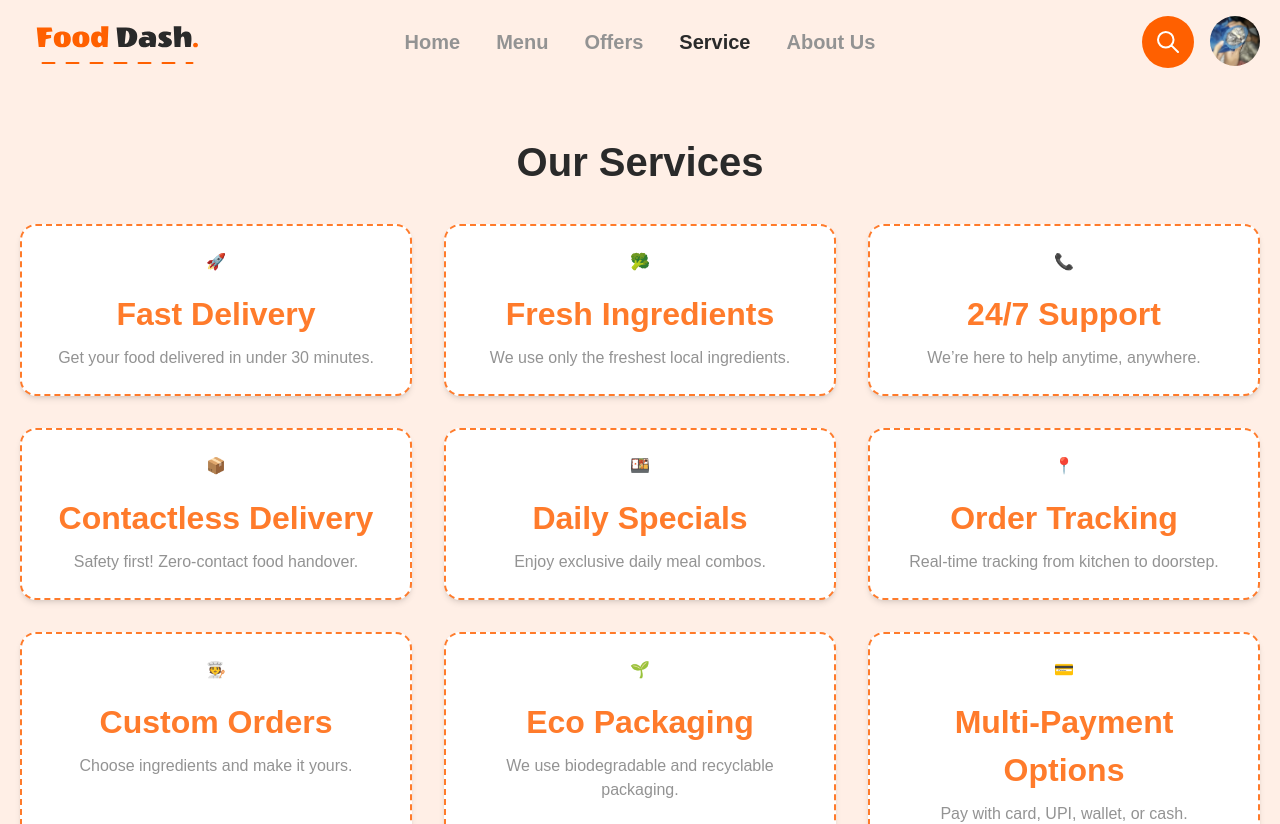
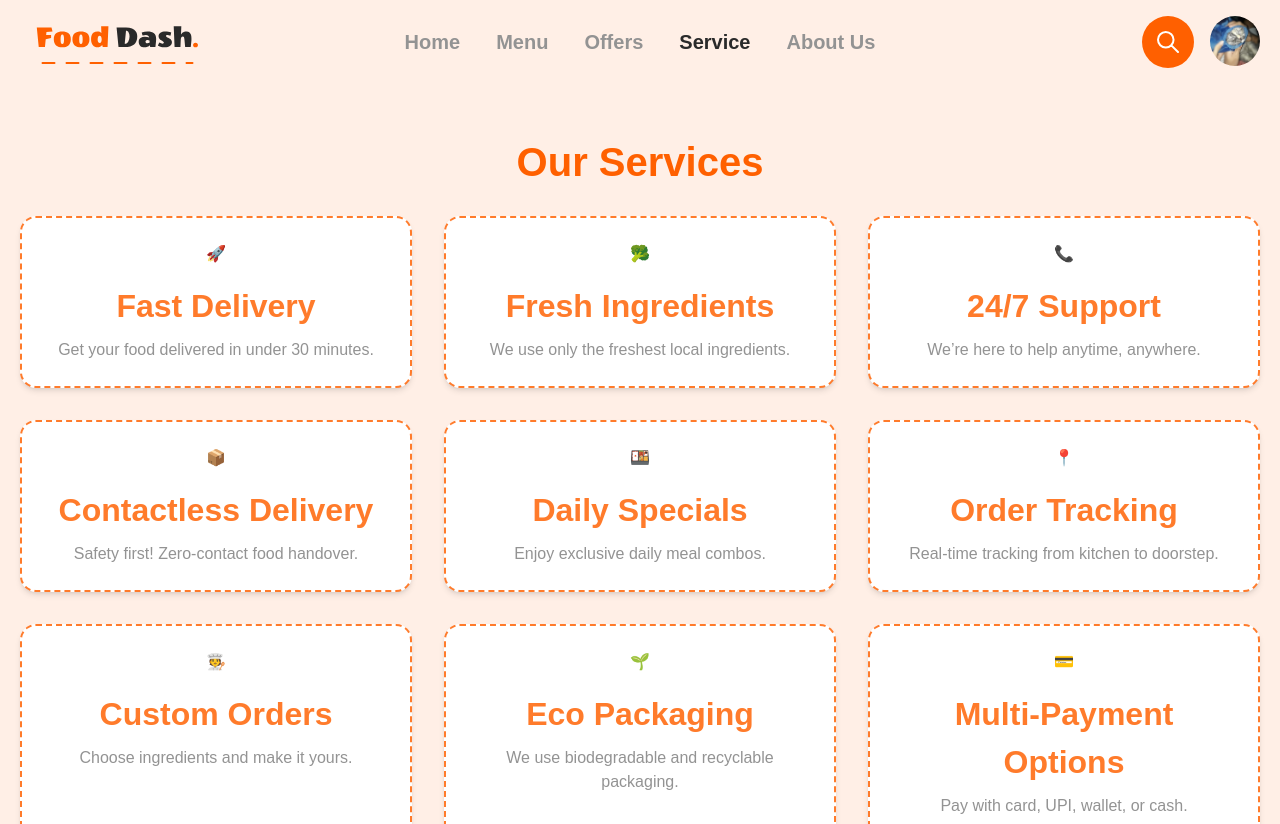
Before and after one commit to Shenoda7/FoodDash, a React (Vite) app: page /service in a window 1280 px wide. Shown: the top 824 px of the page. Built offline with nearby package versions, Linux system fonts and the light colour scheme; the HTML template or start-up script is replaced by a standard one.

Commit message:
changed headers colors

```diff
--- a/src/pages/Offers.jsx
+++ b/src/pages/Offers.jsx
@@ -52,7 +52,7 @@ function Offers() {
   return (
     <section className="bg-orange-light py-12 font-lexend">
       <div className="container">
-        <h2 className="text-heading-md text-black mb-8 text-center font-semibold">
+        <h2 className="text-heading-md text-orange-dark font-semibold mb-6 text-center">
           Special Offers
         </h2>
         <div className="grid md:grid-cols-3 gap-8">
--- a/src/pages/Service.jsx
+++ b/src/pages/Service.jsx
@@ -52,7 +52,7 @@ function Service() {
   return (
     <section className="bg-orange-light py-12 font-lexend">
       <div className="container">
-        <h2 className="text-heading-md text-black mb-8 text-center font-semibold">
+        <h2 className="text-heading-md text-orange-dark font-semibold mb-6 text-center">
           Our Services
         </h2>
         <div className="grid md:grid-cols-3 gap-8">
```
